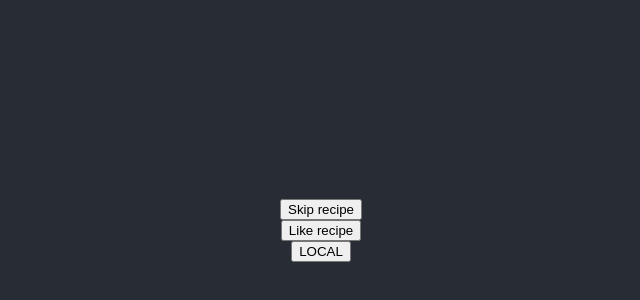
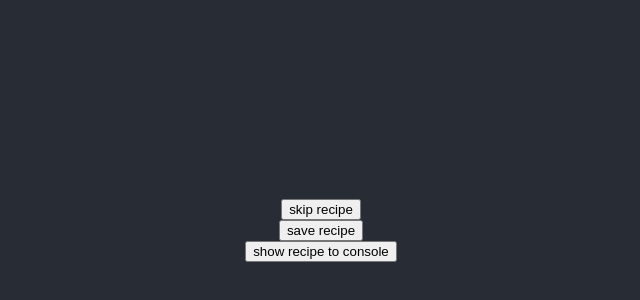
Before and after one commit to AlexSandr90/foodify, a React (Create React App) app: page / in a window 1280 px wide. Shown: the part 144-444 px from the top of the page, without its empty margins (319-959 px from the left). Built offline with nearby package versions, Linux system fonts and the light colour scheme.

Commit message:
it worked

```diff
--- a/src/App.jsx
+++ b/src/App.jsx
@@ -1,62 +1,62 @@
-import React, { useState } from 'react';
+import React, {useState} from "react";
 import './App.css';
 
+function LiComponent(props) {
+    return (
+        <ul>
+            {
+                props.state
+                && props.state.meals
+                && props.state.meals.length > 0
+                && props.state.meals
+                    .map(req =>
+                        <li key={req.idMeal}>{req.strMeal}</li>
+                    )
+            }
+        </ul>
+    )
+};
+
+
 function App() {
-    const [ state, setState ] = useState([]);
-    const localState = [];
-    let localFlag = false;
+    let storage = window.localStorage;
+    const [state, setState] = useState([]);
 
-    const skip = () => {
-        fetch('https://www.themealdb.com/api/json/v1/1/random.php')
-            .then(responce => responce.json())
-            .then(data => {
-                console.log('Fetch data: ', data);
-                console.log('meals name = ', data.meals.map(item => item.strMeal).join());
-                setState(data.meals);
-                return (
-                    <ul>
-                        <li>q</li>
-                    </ul>
-                );
-            });
+    const getRandomRecipe = () => {
+
+        fetch("https://www.themealdb.com/api/json/v1/1/random.php")
+            .then(res => res.json())
+            .then(res => setState(res));
     };
 
-    const Local = () => {
-        debugger
-        return (
-            localState.map(item => {
-                return (
-                    <li>{item.strMeal}</li>
-                )
-            })
-        )
-    }
 
-    console.log('>>> state = ', state);
-
-    const like = () => {
-        state.map(item => localState.push(item));
-        console.log('>>>>>localState like = ', localState);
-        return localState;
-    };
-    console.log('>>>>>>>>>>>> localState = ', localState);
-
-    const renderLocal = () => {
-        return !localFlag;
+    const saveRecipeToLocalStorage = () => {
+        let data = JSON.stringify(state);
+        storage.setItem("meal", data);
     };
 
-    console.log('localFlag: ', localFlag);
+    // const saveRecipeToLocalStorage = () => {
+    //     const newState = state + getRandomRecipe();
+    //     setState(newState);
+    //     // Get the currently stored clicks from local storage
+    //     const clicks = JSON.parse(localStorage.getItem("data2")) ?? [];
+    //     clicks.push(newState);
+    //     localStorage.setItem("data2", JSON.stringify(newState));
+    // };
+
+    const readRecipeFromLocalStorage = () => {
+        const obj = JSON.parse(storage.getItem('meal'));
+        setState(obj);
+    };
+
     return (
         <div className="App">
-            <header className='App-header'>
+            <header className="App-header">
+                <button onClick={getRandomRecipe}>skip recipe</button>
+                <button onClick={saveRecipeToLocalStorage}>save recipe</button>
+                <button onClick={readRecipeFromLocalStorage}>show recipe to console</button>
 
-                <button onClick={skip}>Skip recipe</button>
-                <button onClick={like}>Like recipe</button>
-                <button onClick={renderLocal}>LOCAL</button>
-                <ul>
-                    { localFlag && Local }
-                </ul>
-
+                <LiComponent state={state}/>
             </header>
         </div>
     );
```
